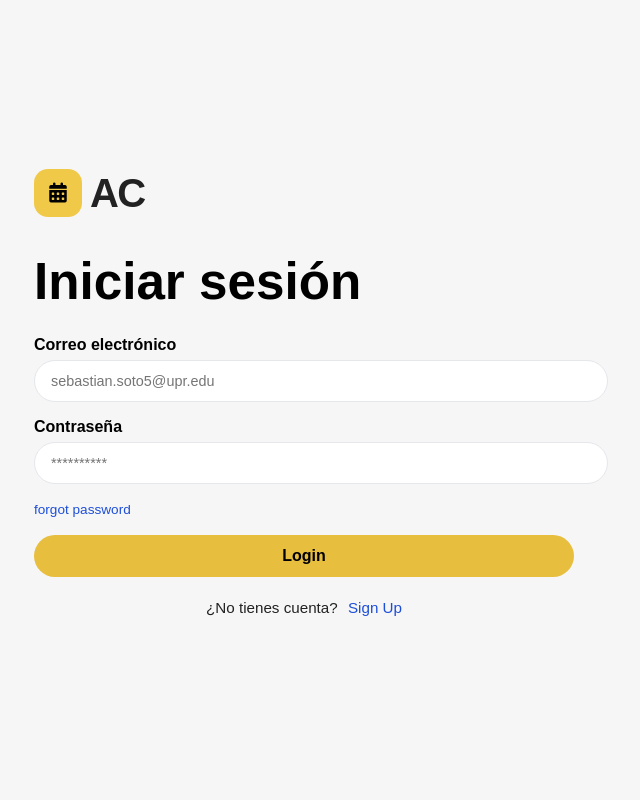
After one commit to Ddeclet/Software_project, a Flask app: page / in a window 1280 px wide. The commit adds this page. Shown: the whole page, without its empty margins (336-976 px from the left). Run offline with Flask 3, Linux system fonts and the light colour scheme; some libraries are stand-ins or nearby versions.

Commit message:
login y horas de oficina

```diff
--- a/static/css/style.css
+++ b/static/css/style.css
@@ -221,3 +247,224 @@ footer {
   background-color: transparent;
   border: none;
 }
+
+/* ==========================
+   LOGIN PAGE
+========================== */
+.login-body {
+  background: #f6f6f6;
+  min-height: 100vh;
+  display: flex;
+  justify-content: center;
+  align-items: center;
+}
+
+.login-container {
+  width: 100%;
+  max-width: 540px;
+  background: transparent;
+  text-align: left;
+}
+
+.login-logo {
+  display: flex;
+  align-items: center;
+  gap: 8px;
+  margin-bottom: 15px;
+}
+
+.logo-circle {
+  width: 48px;
+  height: 48px;
+  border-radius: 14px;
+  background: #f1c949;
+  display: grid;
+  place-items: center;
+  font-size: 20px;
+  color: #000;
+}
+
+.logo-text {
+  font-size: 40px;
+  font-weight: 700;
+  letter-spacing: -0.04em;
+}
+
+.login-title {
+  font-size: clamp(2.4rem, 5vw, 3.2rem);
+  font-weight: 700;
+  margin-bottom: 25px;
+  color: #000;
+}
+
+.login-form label {
+  display: block;
+  font-weight: 600;
+  margin-bottom: 6px;
+  color: #000;
+}
+
+.login-form input[type="email"],
+.login-form input[type="password"] {
+  width: 100%;
+  padding: 12px 16px;
+  border-radius: 9999px;
+  border: 1px solid #e5e7eb;
+  background: #fff;
+  margin-bottom: 16px;
+  font-size: 0.9rem;
+  outline: none;
+}
+
+.login-form input:focus {
+  border-color: #f1c949;
+  box-shadow: 0 0 0 2px rgba(241, 201, 73, 0.15);
+}
+
+.forgot-link {
+  display: inline-block;
+  margin-bottom: 18px;
+  font-size: 0.85rem;
+  color: #1d4ed8;
+  text-decoration: none;
+}
+
+.forgot-link:hover {
+  text-decoration: underline;
+}
+
+.login-btn {
+  width: 100%;
+  background: #e8be3f;
+  border: none;
+  padding: 12px 20px;
+  border-radius: 9999px;
+  font-weight: 700;
+  color: #000;
+  cursor: pointer;
+  font-size: 1rem;
+  transition: transform 0.1s ease;
+}
+
+.login-btn:hover {
+  transform: translateY(-1px);
+}
+
+.login-footer-text {
+  text-align: center;
+  margin-top: 22px;
+  font-size: 0.95rem;
+}
+
+.signup-link {
+  color: #1d4ed8;
+  font-weight: 500;
+  text-decoration: none;
+  margin-left: 6px;
+}
+
+.signup-link:hover {
+  text-decoration: underline;
+}
+
+/* ==========================
+   HORAS DE OFICINA (FIGMA STYLE)
+========================== */
+.hours-main {
+  max-width: 1200px;
+  margin: 40px auto 60px;
+  padding: 0 40px;
+}
+
+.dept-big-card {
+  background: #f3f3f3;
+  border: 1px solid #d9d9d9;
+  border-radius: 40px;
+  padding: 30px 35px 40px;
+  box-shadow: 0 6px 25px rgba(0,0,0,0.03);
+}
+
+.dept-big-header {
+  display: flex;
+  align-items: center;
+  gap: 20px;
+  margin-bottom: 30px;
+}
+
+.dept-big-logo {
+  width: 110px;
+  height: 110px;
+  object-fit: contain;
+}
+
+.dept-big-header h3 {
+  font-size: 2.3rem;
+  font-weight: 700;
+  margin: 0;
+}
+
+/* ===== AJUSTE FINAL DE ALINEACIÓN ===== */
+.dept-big-body {
+  display: flex;
+  flex-direction: column;
+  gap: 40px;
+  justify-content: center;
+  align-items: center;
+}
+
+.dept-row-images {
+  display: flex;
+  justify-content: center;
+  align-items: center;
+  gap: 80px;
+  flex-wrap: wrap;
+}
+
+.dept-img-card {
+  display: flex;
+  flex-direction: column;
+  align-items: center;
+  text-align: center;
+  gap: 12px;
+}
+
+.dept-img-card img {
+  width: 230px;
+  height: 140px;
+  object-fit: cover;
+  border-radius: 25px;
+  background: #fff;
+  box-shadow: 0 3px 10px rgba(0,0,0,0.1);
+  transition: transform 0.2s ease;
+}
+
+.dept-img-card img:hover {
+  transform: scale(1.03);
+}
+
+.dept-img-card span {
+  font-weight: 700;
+  font-size: 1.25rem;
+  color: #222;
+}
+
+.second-row {
+  margin-left: 0;
+}
+
+@media (max-width: 900px) {
+  .dept-row-images {
+    gap: 50px;
+  }
+  .dept-img-card img {
+    width: 200px;
+    height: 120px;
+  }
+}
+
+@media (max-width: 600px) {
+  .dept-img-card img {
+    width: 100%;
+    height: auto;
+  }
+}
--- /dev/null
+++ b/templates/login.html
@@ -0,0 +1,43 @@
+<!DOCTYPE html>
+<html lang="es">
+<head>
+  <meta charset="UTF-8">
+  <meta name="viewport" content="width=device-width, initial-scale=1.0">
+  <title>Iniciar sesión - AcademicConnect</title>
+  <link rel="stylesheet" href="{{ url_for('static', filename='css/style.css') }}">
+  <script src="https://kit.fontawesome.com/a2d9d6bc50.js" crossorigin="anonymous"></script>
+</head>
+<body class="login-body">
+
+  <div class="login-container">
+    <!-- Logo superior -->
+    <div class="login-logo">
+      <div class="logo-circle">
+        <i class="fa-solid fa-calendar-days"></i>
+      </div>
+      <span class="logo-text">AC</span>
+    </div>
+
+    <h1 class="login-title">Iniciar sesión</h1>
+
+    <!-- Formulario de inicio de sesión -->
+    <form class="login-form" action="{{ url_for('login') }}" method="POST">
+      <label for="email">Correo electrónico</label>
+      <input type="email" id="email" name="email" placeholder="sebastian.soto5@upr.edu" required>
+
+      <label for="password">Contraseña</label>
+      <input type="password" id="password" name="password" placeholder="**********" required>
+
+      <a href="#" class="forgot-link">forgot password</a>
+
+      <button type="submit" class="login-btn">Login</button>
+    </form>
+
+    <p class="login-footer-text">
+      ¿No tienes cuenta?
+      <a href="#" class="signup-link">Sign Up</a>
+    </p>
+  </div>
+
+</body>
+</html>
```
Also changed, not shown: other parts of static/css/style.css (+50 -24 lines), templates/horasDeOficina.html (added, +86 -0 lines), templates/index.html (+14 -5 lines).
